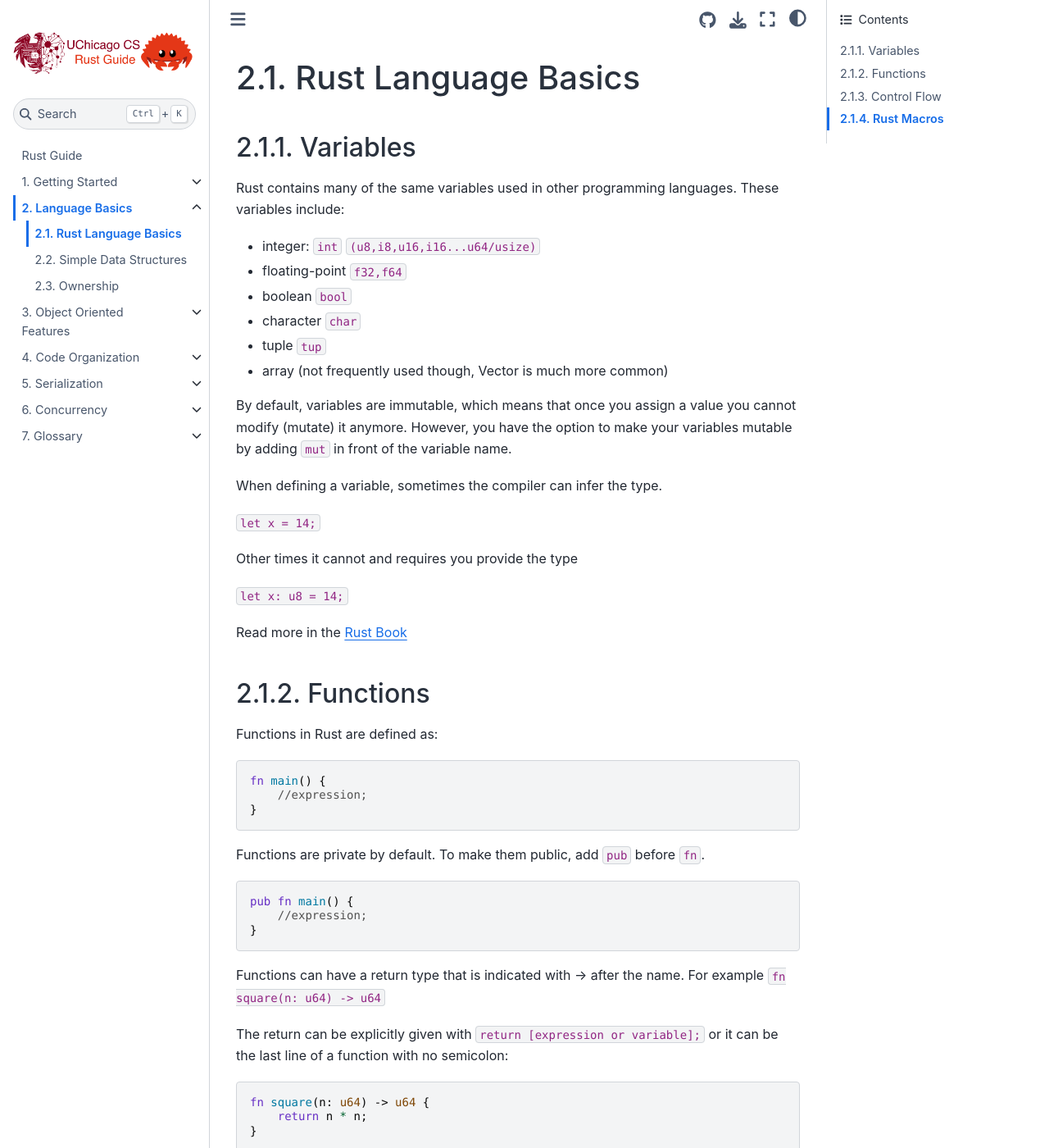
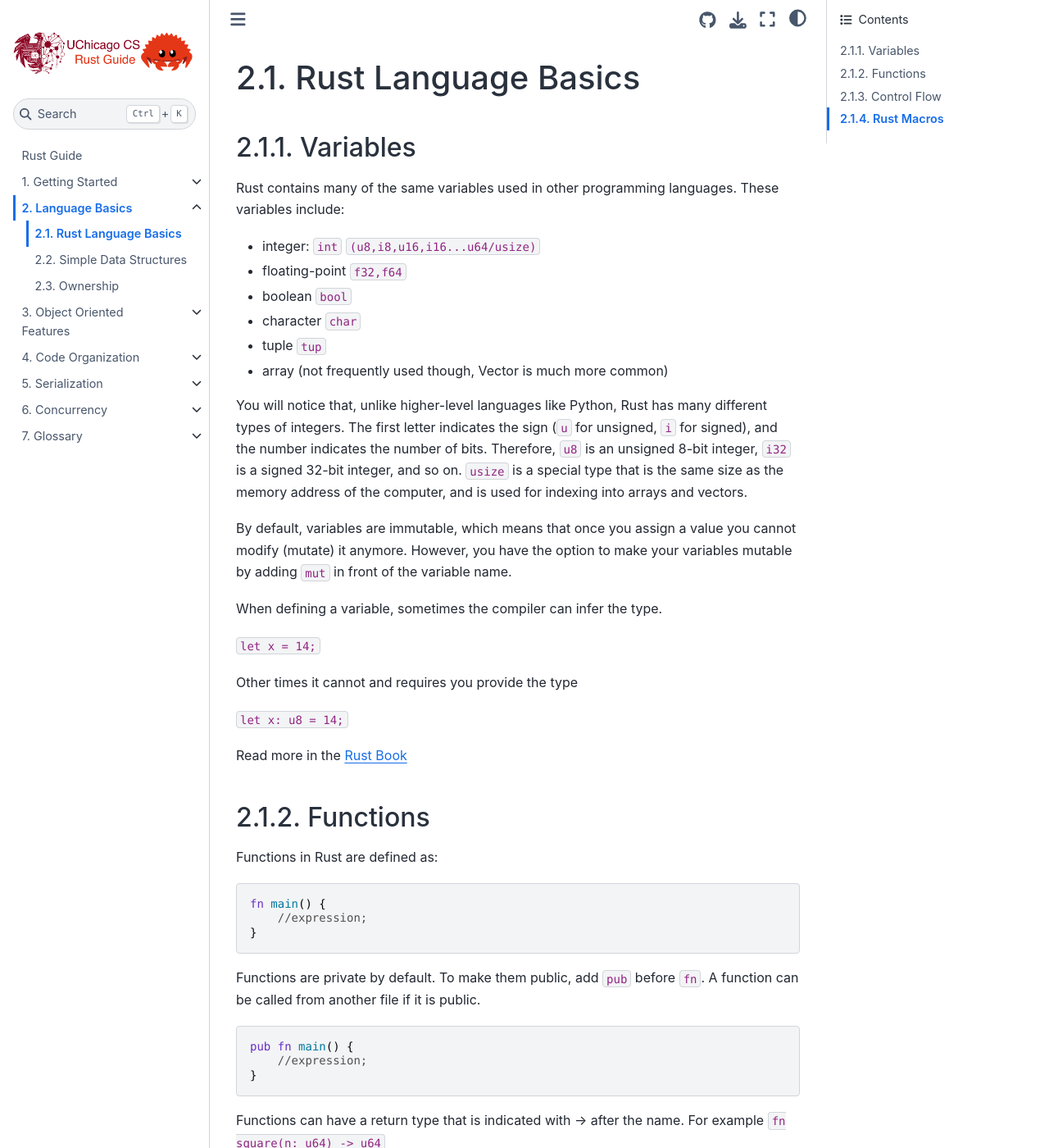
Before and after one commit to UCHI-DB/rust-guide, a Jupyter Book: the page built from docs/02_language_basics/01_control_flow.md, in a window 1280 px wide and 1400 px high. Shown: the whole window at 82% size. Built offline with Jupyter Book 1.0.4 settings and Sphinx 7.4.7 and the Sphinx Book theme 1.1.4, drawn with Linux system fonts in a browser that asks for light colours.

Commit message:
added integer size information

````diff
--- a/docs/02_language_basics/01_control_flow.md
+++ b/docs/02_language_basics/01_control_flow.md
@@ -11,7 +11,17 @@ These variables include:
 - tuple ```tup```
 - array (not frequently used though, Vector is much more common)
 
-By default, variables are immutable, which means that once you assign a value you cannot modify (mutate) it anymore. However, you have the option to make your variables mutable by adding ```mut``` in front of the variable name.
+You will notice that, unlike higher-level languages like Python, Rust has many
+different types of integers. The first letter indicates the sign (`u` for
+unsigned, `i` for signed), and the number indicates the number of bits.
+Therefore, `u8` is an unsigned 8-bit integer, `i32` is a signed 32-bit integer,
+and so on. `usize` is a special type that is the same size as the memory address
+of the computer, and is used for indexing into arrays and vectors.
+
+
+By default, variables are immutable, which means that once you assign a value
+you cannot modify (mutate) it anymore. However, you have the option to make your
+variables mutable by adding ```mut``` in front of the variable name.
 
 When defining a variable, sometimes the compiler can infer the type.
 
@@ -34,6 +44,7 @@ fn main() {
 ```
 
 Functions are private by default. To make them public, add ```pub``` before ```fn```.
+A function can be called from another file if it is public.
 
 ```rust
 pub fn main() {
````
